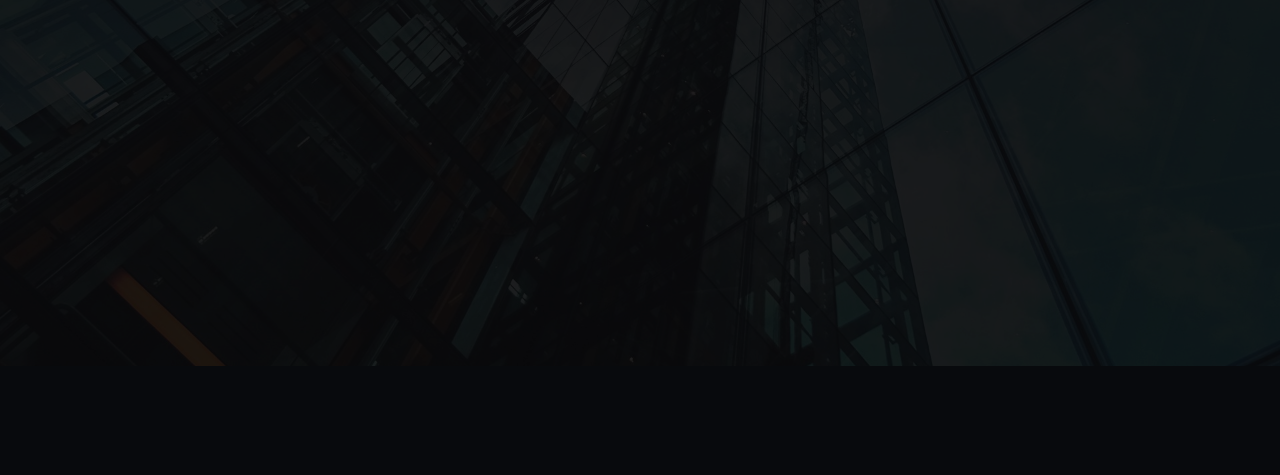
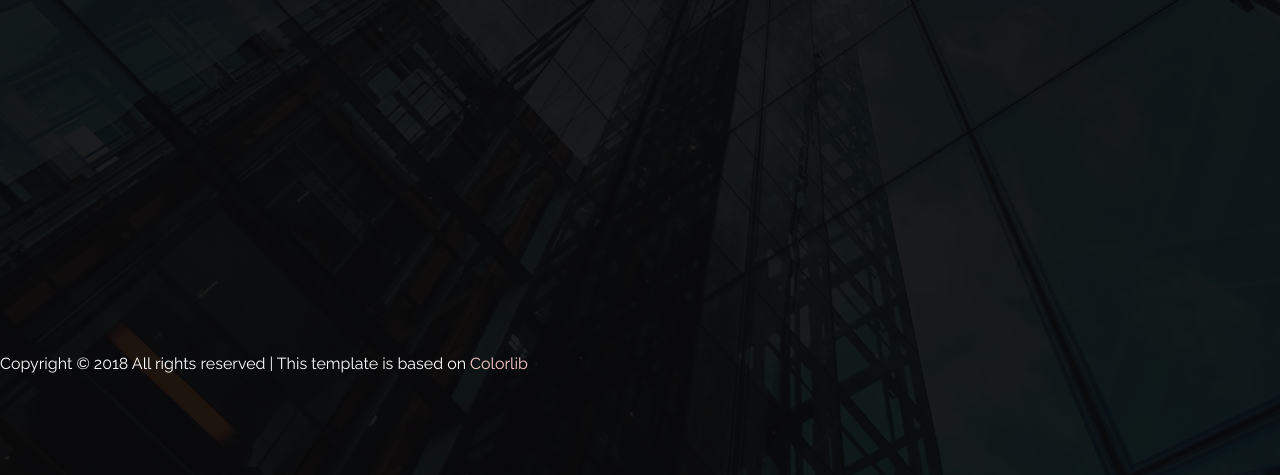
Before and after one commit to Ivanclj/msia423-final-project, a Flask app: page / in a window 1280 px wide. Shown: the part 965-1440 px from the top of the page. Before the commit the page ends 1331 px from the top, so only its background shows below. Run offline with Flask 2, Linux system fonts and the light colour scheme; parts of the project's set-up code (start-up, migrations or seed data) failed here and were passed over; some libraries are stand-ins or nearby versions.

Commit message:
add citations on html

```diff
--- a/templates/homepage.html
+++ b/templates/homepage.html
@@ -65,6 +65,11 @@
     .home_item:hover {
     background-color: #5D6D7E;
     color: white;
+    }
+    </style>
+    <style>
+    .footer-widget-area {
+    margin-top: 80px;
     }
     </style>
     <body>
@@ -176,6 +181,17 @@
           </div>
         </div>
         </div>
+
+
+        <!-- Strat Footer Area -->
+        <footer class="section-gap footer-widget-area">
+            <div class="footer-bottom d-flex justify-content-between align-items-center flex-wrap">
+            <p class="footer-text m-0">Copyright &copy; 2018 All rights reserved   |   This template is based on <a href="https://colorlib.com/">Colorlib</a></p>
+            </div>
+        </footer>
+        <!-- End Footer Area -->
+
+
         </section>
 
 
```
Also changed, not shown: templates/choose_thre.html (+9 -0 lines), templates/customer_list.html (+9 -0 lines), templates/index.html (+11 -2 lines), data/database/churn_prediction.db, 10 other files.
